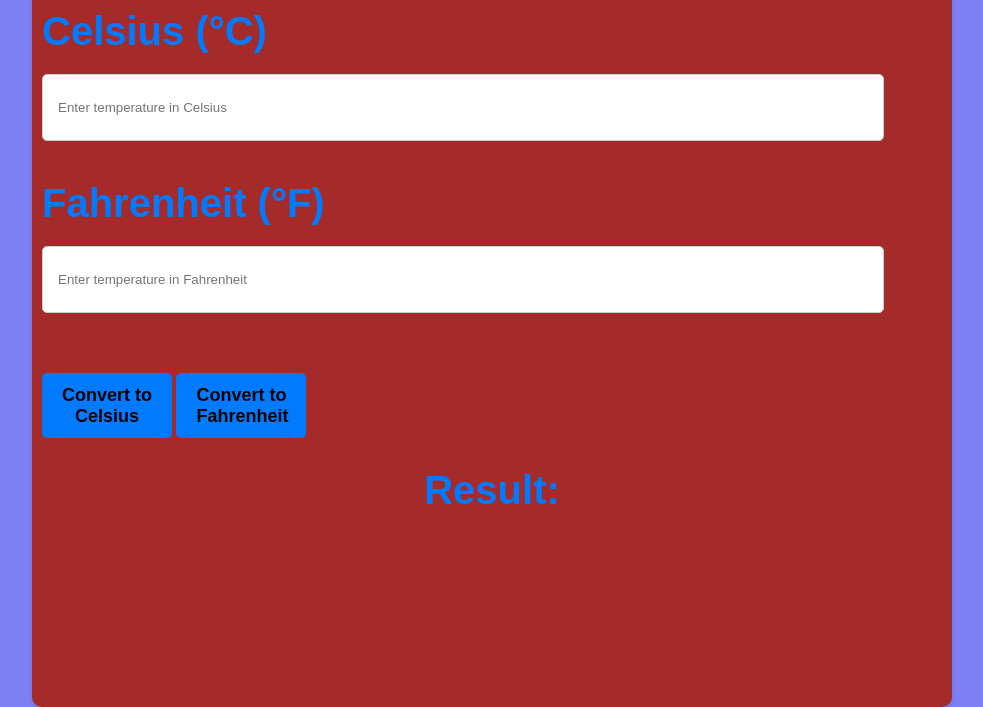
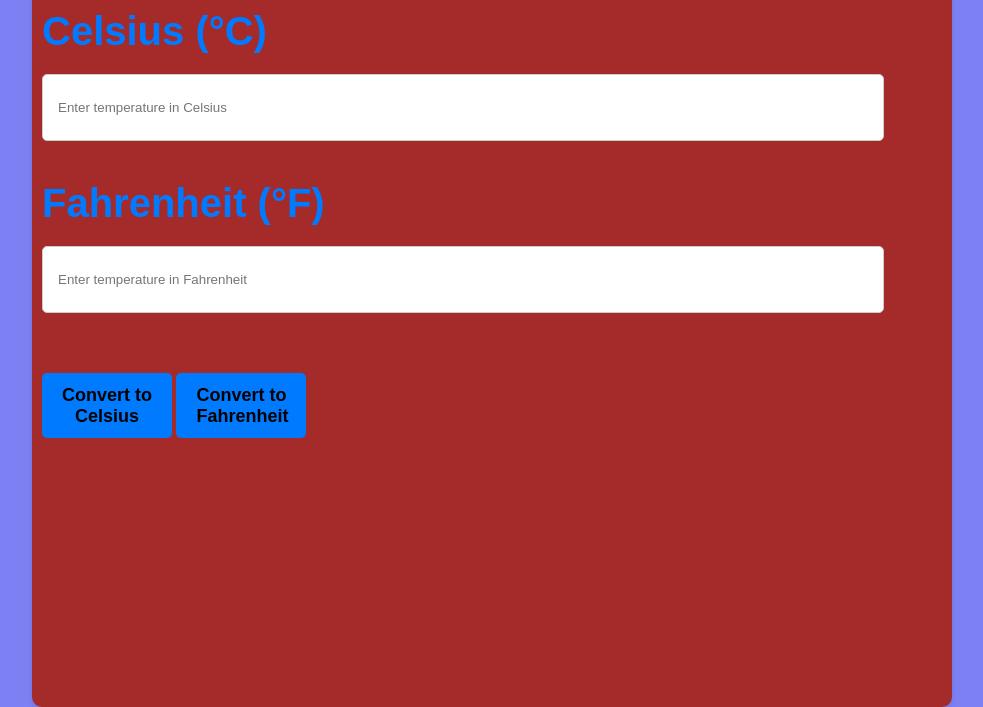
Before and after one commit to nuelcas/temperature-converter, a plain HTML site: page index.html in a window 1280 px wide. Shown: the part 103-810 px from the top of the page, without its empty margins (148-1131 px from the left). Drawn offline with Linux system fonts and the light colour scheme.

Commit message:
commented out Result

```diff
--- a/index.html
+++ b/index.html
@@ -25,10 +25,10 @@
       </div>
       <button onclick="convertToCelsius()">Convert to Celsius</button>
       <button onclick="convertToFahrenheit()">Convert to Fahrenheit</button>
-      <div class="result-container">
+<!--       <div class="result-container">
         <label>Result:</label>
         <span id="result"></span>
-      </div>
+      </div> -->
     </div>
 
     <script src="script.js"></script>
```
